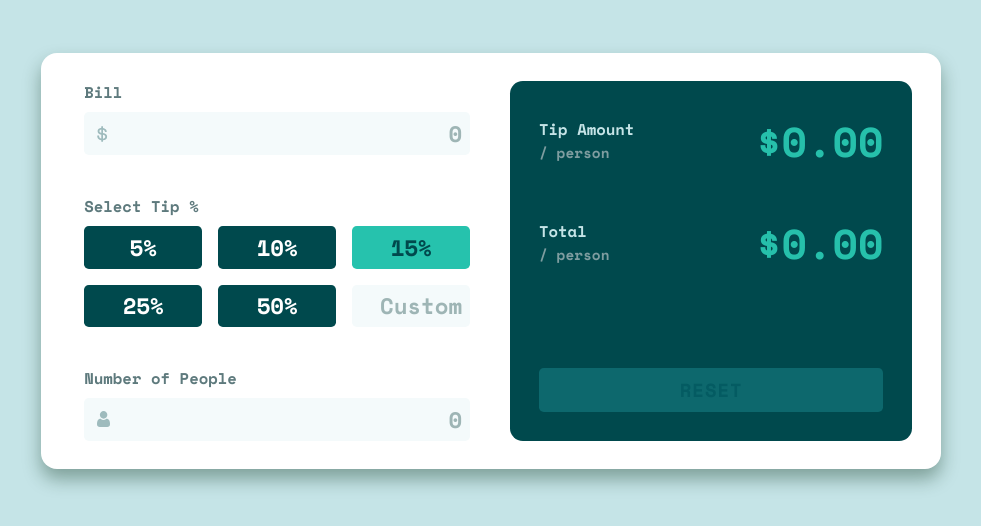
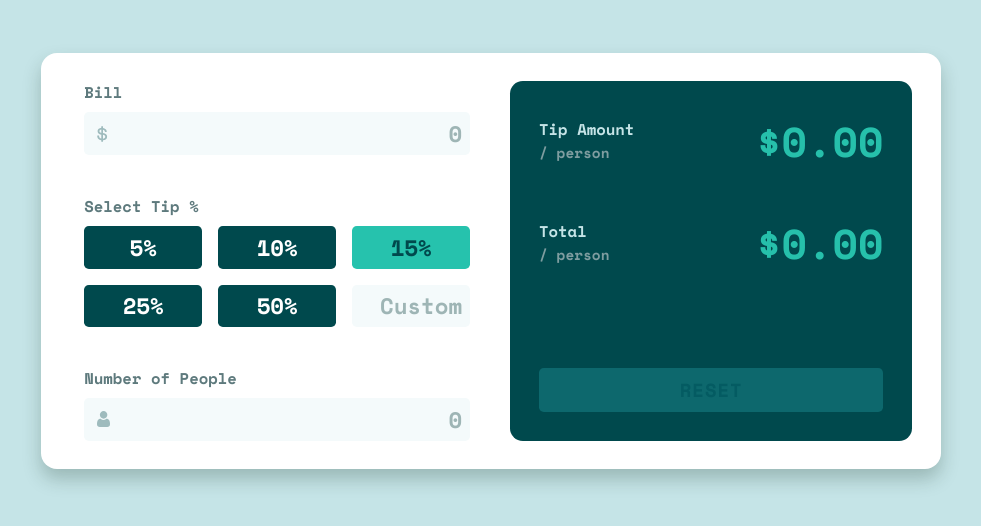
Before and after one commit to MatiasBastarrica/tip-calculator-app-main, a plain HTML site: page index.html in a window 1280 px wide. Shown: the part 218-744 px from the top of the page, without its empty margins (149-1130 px from the left). Drawn offline with nearby package versions, Linux system fonts and the light colour scheme.

Commit message:
Improve the box-shadow

```diff
--- a/styles.css
+++ b/styles.css
@@ -271,7 +271,7 @@ body {
     margin-top: 3.5rem;
     grid-template-columns: repeat(2, 1fr);
     gap: 2rem;
-    box-shadow: 0px 10px 18px rgba(17, 57, 34, 0.393);
+    box-shadow: 0px 10px 18px rgba(28, 56, 40, 0.25);
   }
 
   .tip-grid {
```
